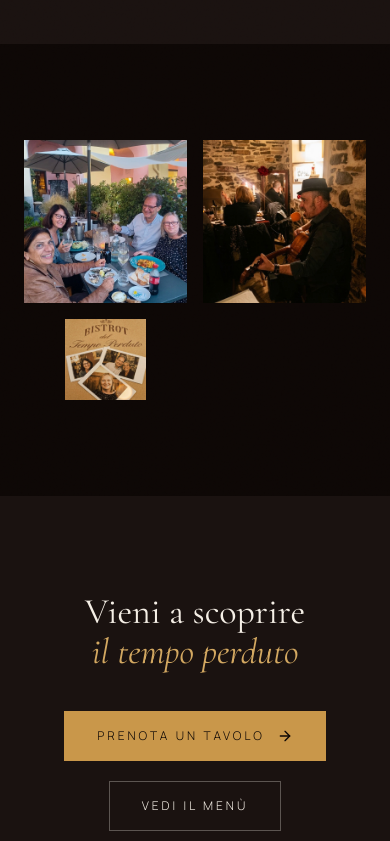
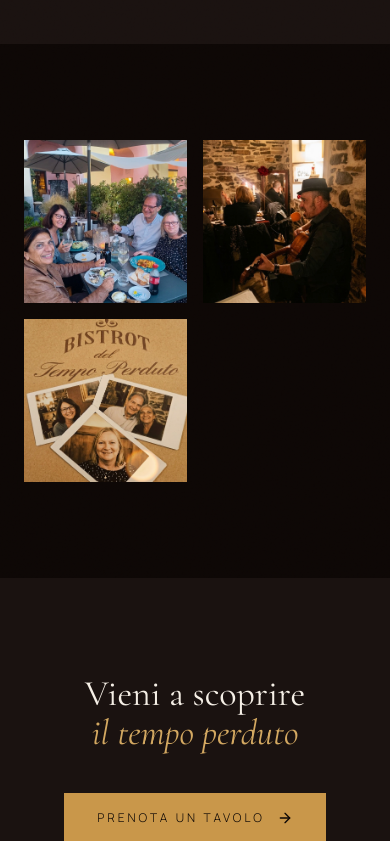
Before and after one commit to LeoDev0505/bistrot-tempo-perduto, a React (Vite) app: page /about in a window 390 px wide. Shown: the part 6147-6988 px from the top of the page. Built offline with nearby package versions, Linux system fonts and the light colour scheme.

Commit message:
Centrata terza foto griglia su mobile

```diff
--- a/src/pages/AboutPage.tsx
+++ b/src/pages/AboutPage.tsx
@@ -285,7 +285,7 @@ export default function AboutPage() {
               <Reveal key={src} delay={i * 0.1} y={30}>
                 <div
                   className={`relative overflow-hidden aspect-square transition-all ${
-                    i === 2 ? 'col-span-2 md:col-span-1 w-1/2 mx-auto md:w-full' : ''
+                    i === 2 ? 'col-span-2 md:col-span-1 justify-self-center md:justify-self-auto' : ''
                   }`}
                 >
                   <SmartImage
```
